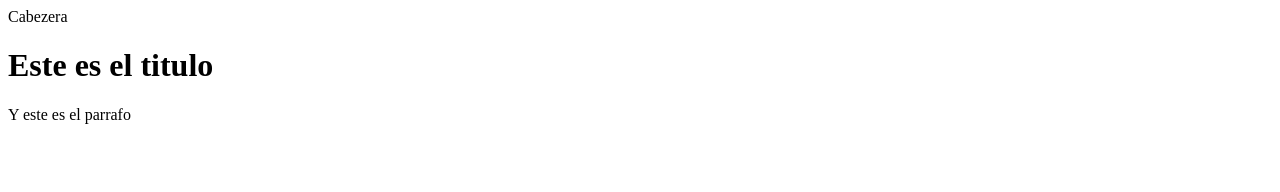
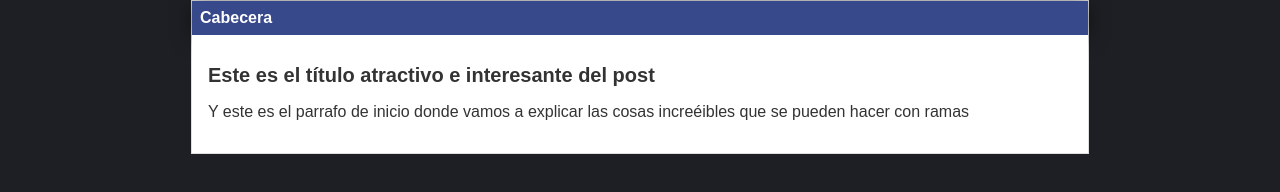
Before and after one commit to Zethearc/prueba, a plain HTML site: page index.html in a window 1280 px wide. Drawn offline with Linux system fonts and the light colour scheme.

Commit message:
Muchos Cambios

```diff
--- a/css/estilos.css
+++ b/css/estilos.css
@@ -1,5 +1,6 @@
-body{
-    background: #aaa;
+body
+{
+    background: #1e1f24;
     color: #333;
     text-align: center;
     font-family: Arial;
@@ -7,3 +8,45 @@ body{
     margin: 0;
     padding: 0;
 }
+
+#cabecera
+{
+    background: #37488b;
+    box-shadow: 0px 2px 20px 0px rgba(0,0,0,0.5);
+    color: white;
+    font-weight: bold;
+    margin: 0;
+    padding: 0.5em;
+}
+
+#cabecera #logo
+{
+    width: 20px;
+    vertical-align: middle;
+}
+
+#cabecera #tagline
+{
+    padding: 0 0 0 1em;
+    font-weight: normal;
+    font-size: 0.8em;
+}
+
+#container
+{
+    width: 70%;
+    padding: 0;
+    text-align: left;
+    border: 1px solid #DDD;
+    margin: 0 auto;
+}
+
+#container h1
+{
+    font-size: 20px;
+}
+#post
+{
+    background: white;
+    padding: 1em;
+}
--- a/index.html
+++ b/index.html
@@ -1,15 +1,16 @@
 <html>
     <head>
-        <title>El titulo del blog</title>
-    <head>
+        <title>El titulo del post</title>
+        <link rel="stylesheet" href="css/estilos.css" />
+    </head>
     <body>
         <div id="container">
             <div id="cabecera">
-                Cabezera
+                Cabecera
             </div>
-            <div id="Post">
-                <h1> Este es el titulo</h1>
-                <p>Y este es el parrafo</p>
+            <div id="post">
+                <h1>Este es el título atractivo e interesante del post</h1>
+                <p>Y este es el parrafo de inicio donde vamos a explicar las cosas increéibles que se pueden hacer con ramas</p>
             </div>
         </div>
     </body>
```
